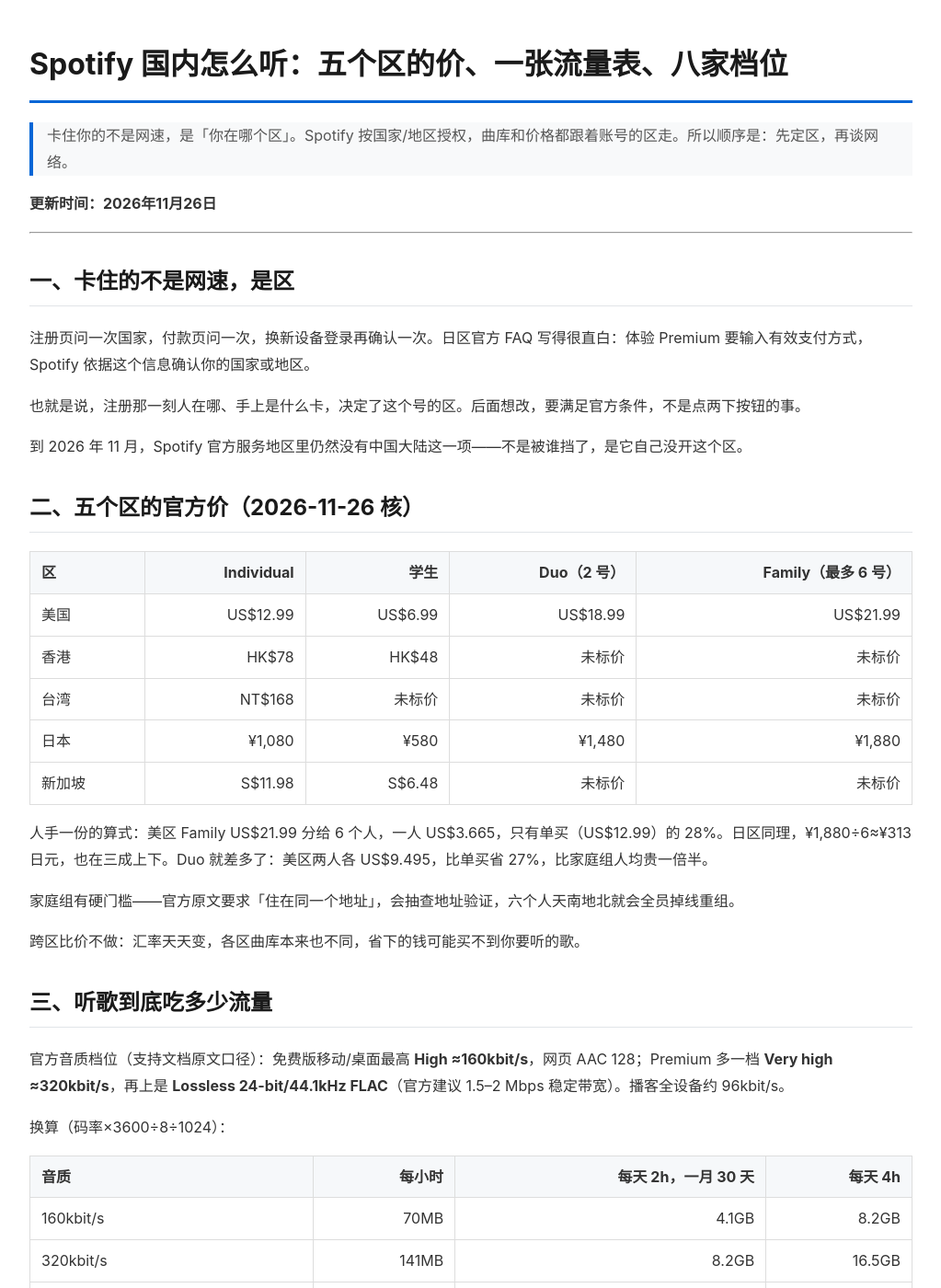
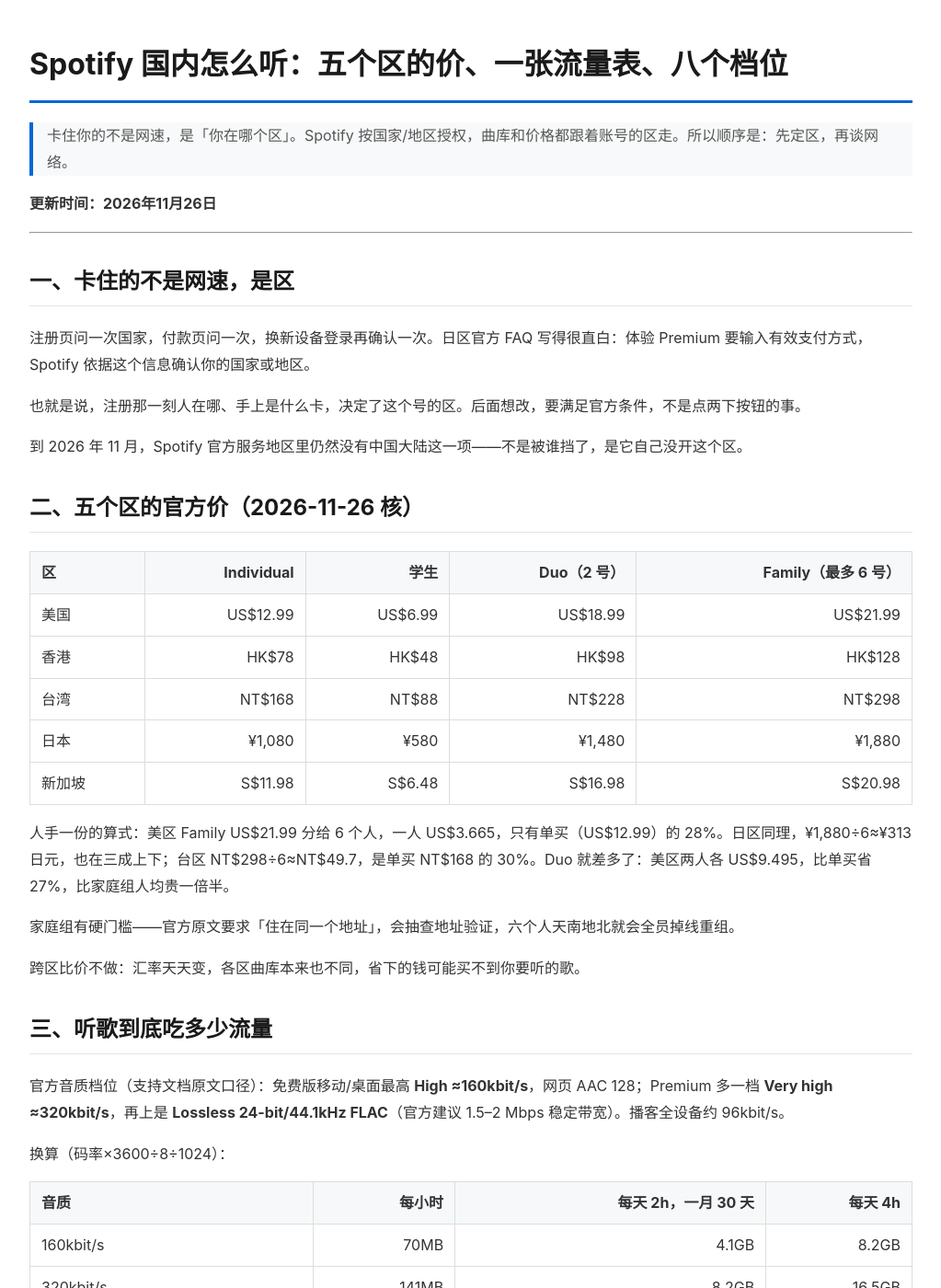
Before and after one commit to yezuofan/free-internet-guide, a Jekyll site: the page built from getting-started/spotify-china-guide-2026.md, in a window 1280 px wide and 1400 px high. Shown: the whole window at 92% size, without its empty margins (128-1151 px from the left). Built offline with Jekyll 4.4.1, drawn with Linux system fonts in a browser that asks for light colours; our own code applies the rules of GitHub Pages for plain Markdown files; some of the changed text lies outside the part shown.

Commit message:
Fix Spotify guide pricing table and README summary with verified HK/TW/SG Duo and Family prices

```diff
--- a/getting-started/spotify-china-guide-2026.md
+++ b/getting-started/spotify-china-guide-2026.md
@@ -1,4 +1,4 @@
-# Spotify 国内怎么听：五个区的价、一张流量表、八家档位
+# Spotify 国内怎么听：五个区的价、一张流量表、八个档位
 
 > 卡住你的不是网速，是「你在哪个区」。Spotify 按国家/地区授权，曲库和价格都跟着账号的区走。所以顺序是：先定区，再谈网络。
 
@@ -19,12 +19,12 @@
 | 区 | Individual | 学生 | Duo（2 号） | Family（最多 6 号） |
 |:--|--:|--:|--:|--:|
 | 美国 | US$12.99 | US$6.99 | US$18.99 | US$21.99 |
-| 香港 | HK$78 | HK$48 | 未标价 | 未标价 |
-| 台湾 | NT$168 | 未标价 | 未标价 | 未标价 |
+| 香港 | HK$78 | HK$48 | HK$98 | HK$128 |
+| 台湾 | NT$168 | NT$88 | NT$228 | NT$298 |
 | 日本 | ¥1,080 | ¥580 | ¥1,480 | ¥1,880 |
-| 新加坡 | S$11.98 | S$6.48 | 未标价 | 未标价 |
+| 新加坡 | S$11.98 | S$6.48 | S$16.98 | S$20.98 |
 
-人手一份的算式：美区 Family US$21.99 分给 6 个人，一人 US$3.665，只有单买（US$12.99）的 28%。日区同理，¥1,880÷6≈¥313 日元，也在三成上下。Duo 就差多了：美区两人各 US$9.495，比单买省 27%，比家庭组人均贵一倍半。
+人手一份的算式：美区 Family US$21.99 分给 6 个人，一人 US$3.665，只有单买（US$12.99）的 28%。日区同理，¥1,880÷6≈¥313 日元，也在三成上下；台区 NT$298÷6≈NT$49.7，是单买 NT$168 的 30%。Duo 就差多了：美区两人各 US$9.495，比单买省 27%，比家庭组人均贵一倍半。
 
 家庭组有硬门槛——官方原文要求「住在同一个地址」，会抽查地址验证，六个人天南地北就会全员掉线重组。
 
```
Also changed, not shown: other parts of getting-started/spotify-china-guide-2026.md (+1 -1 lines), README.md (+1 -1 lines).
